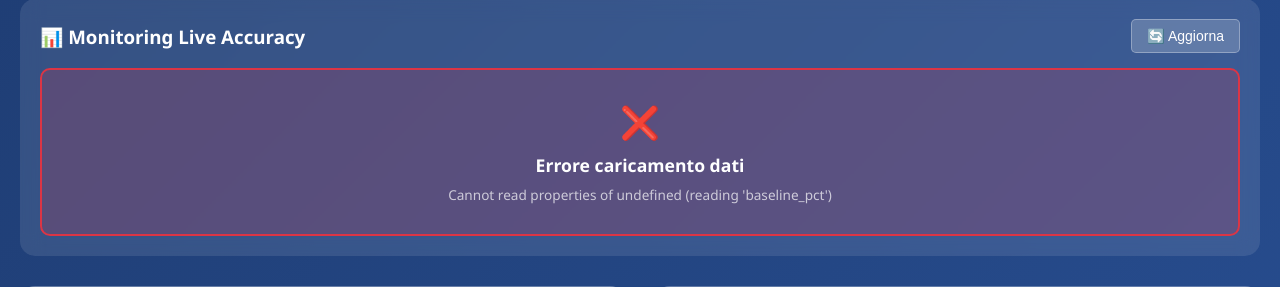
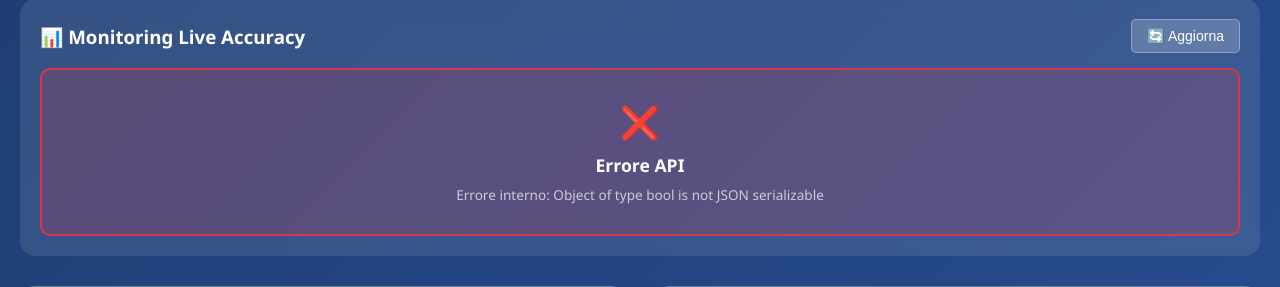
Before and after one commit to Cosimo77/pronostici-calcio-professional, a Flask app: template web/templates/enterprise.html in a window 1280 px wide. Shown: the part 253-540 px from the top of the page. Run offline with Flask 3, Linux system fonts and the light colour scheme; the template is opened without the code that fills it: most values are stand-ins (such as "Sample title", 1, 10 or a date in 2020); some libraries are stand-ins or nearby versions.

Commit message:
Fix: Dashboard monitoring safe access per proprietà undefined
- Aggiunto check data.error prima render dashboard
- Safe fallback objects per vs_backtest e model_info con valori default
- OR operators per accuracy_lifetime_pct e predictions_lifetime
- Risolve crash: Cannot read properties of undefined (reading 'baseline_pct')

3 layer defense: API error check + safe objects + OR operators inline
Dashboard ora graceful degradation anche con API parziale/error

```diff
--- a/web/templates/enterprise.html
+++ b/web/templates/enterprise.html
@@ -2101,6 +2101,20 @@
                 const response = await fetch('/api/monitoring/accuracy');
                 const data = await response.json();
 
+                // Check errori API
+                if (data.error) {
+                    contentDiv.innerHTML = `
+                        <div style="grid-column: 1 / -1; text-align: center; padding: 30px; background: rgba(220,53,69,0.2); border-radius: 10px; border: 2px solid #dc3545;">
+                            <div style="font-size: 2em; margin-bottom: 10px;">❌</div>
+                            <div style="font-size: 1.1em; font-weight: 600; margin-bottom: 8px;">Errore API</div>
+                            <div style="font-size: 0.85em; color: rgba(255,255,255,0.7); margin-top: 8px;">
+                                ${data.error}
+                            </div>
+                        </div>
+                    `;
+                    return;
+                }
+
                 // Check status
                 if (data.status === 'no_data' || data.status === 'no_results') {
                     contentDiv.innerHTML = `
@@ -2119,6 +2133,20 @@
                 const statusColor = data.status === 'ok' ? '#28a745' : data.status === 'warning' ? '#ffc107' : '#dc3545';
                 const statusBg = data.status === 'ok' ? 'rgba(40,167,69,0.2)' : data.status === 'warning' ? 'rgba(255,193,7,0.2)' : 'rgba(220,53,69,0.2)';
 
+                // Safe access per vs_backtest (può non esistere in caso di errori parziali)
+                const vsBacktest = data.vs_backtest || {
+                    baseline_pct: 39.5,
+                    difference_pct: 0,
+                    better: false
+                };
+
+                // Safe access per model_info
+                const modelInfo = data.model_info || {
+                    primary: 'unknown',
+                    fallback: 'deterministic',
+                    deployed_date: 'N/A'
+                };
+
                 let html = `
                     <!-- Status Box -->
                     <div style="background: ${statusBg}; border: 2px solid ${statusColor}; border-radius: 10px; padding: 20px; text-align: center;">
@@ -2144,18 +2172,18 @@
                         </div>
                         <div style="display: flex; justify-content: space-between; margin-bottom: 10px;">
                             <span style="color: rgba(255,255,255,0.7);">Baseline:</span>
-                            <span style="font-weight: 600;">${data.vs_backtest.baseline_pct}%</span>
+                            <span style="font-weight: 600;">${vsBacktest.baseline_pct}%</span>
                         </div>
                         <div style="display: flex; justify-content: space-between; margin-bottom: 10px;">
                             <span style="color: rgba(255,255,255,0.7);">Live 7d:</span>
                             <span style="font-weight: 600;">${data.accuracy_7d_pct}%</span>
                         </div>
                         <div style="border-top: 1px solid rgba(255,255,255,0.2); padding-top: 10px; margin-top: 10px;">
-                            <div style="font-size: 1.2em; font-weight: bold; color: ${data.vs_backtest.better ? '#28a745' : '#dc3545'};">
-                                ${data.vs_backtest.difference_pct > 0 ? '+' : ''}${data.vs_backtest.difference_pct}%
+                            <div style="font-size: 1.2em; font-weight: bold; color: ${vsBacktest.better ? '#28a745' : '#dc3545'};">
+                                ${vsBacktest.difference_pct > 0 ? '+' : ''}${vsBacktest.difference_pct}%
                             </div>
                             <div style="font-size: 0.8em; color: rgba(255,255,255,0.6);">
-                                ${data.vs_backtest.better ? '✅ Migliore' : '⚠️ Sotto baseline'}
+                                ${vsBacktest.better ? '✅ Migliore' : '⚠️ Sotto baseline'}
                             </div>
                         </div>
                     </div>
@@ -2216,10 +2244,10 @@
                 html += `
                     <div style="grid-column: 1 / -1; text-align: center; padding: 15px; background: rgba(255,255,255,0.03); border-radius: 8px; margin-top: 10px;">
                         <div style="font-size: 0.85em; color: rgba(255,255,255,0.6);">
-                            🤖 Modello: <strong>${data.model_info.primary}</strong>
-                            (Fallback: ${data.model_info.fallback}) |
-                            Deploy: ${data.model_info.deployed_date} |
-                            Lifetime: ${data.accuracy_lifetime_pct}% (${data.predictions_lifetime} partite)
+                            🤖 Modello: <strong>${modelInfo.primary}</strong>
+                            (Fallback: ${modelInfo.fallback}) |
+                            Deploy: ${modelInfo.deployed_date} |
+                            Lifetime: ${data.accuracy_lifetime_pct || 'N/A'}% (${data.predictions_lifetime || 0} partite)
                         </div>
                     </div>
                 `;
```
